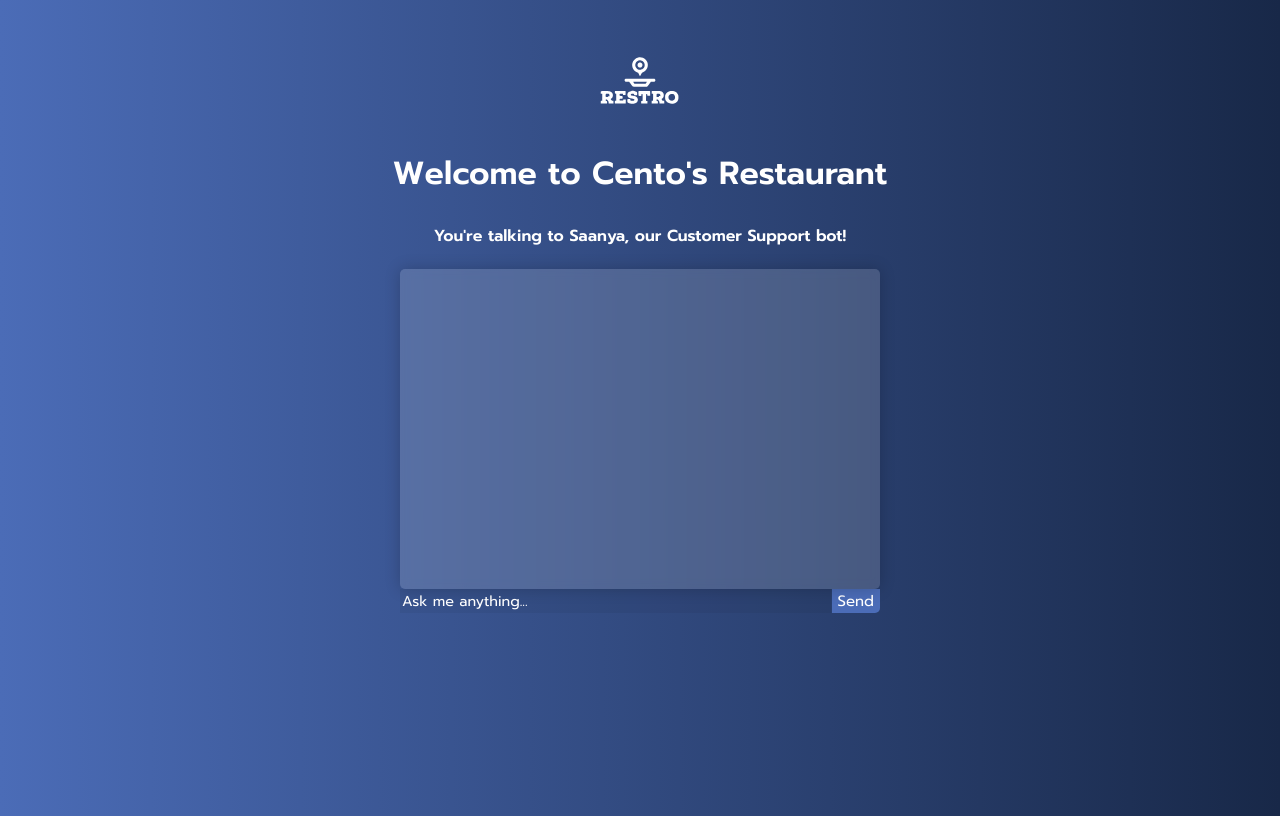
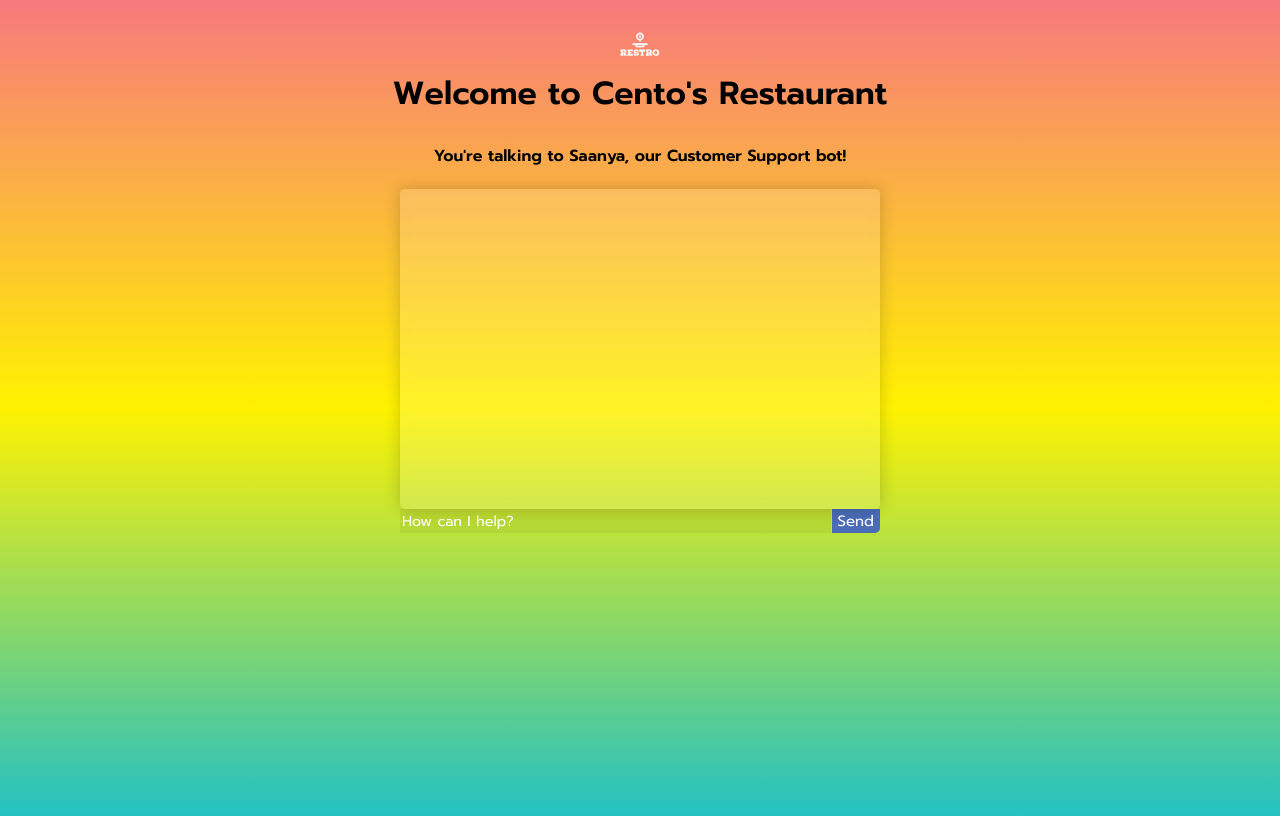
Before and after one commit to preethamcoder/Restaurant-bot, a Flask app: page / in a window 1280 px wide. Run offline with Flask 2, Linux system fonts and the light colour scheme; parts of the project's set-up code (start-up, migrations or seed data) failed here and were passed over; some libraries are stand-ins or nearby versions.

Commit message:
Update index.html

```diff
--- a/templates/index.html
+++ b/templates/index.html
@@ -1,6 +1,6 @@
 <!DOCTYPE html>
 <html>
-  <title>Restaurant Chatbot</title>
+  <title>Cento Chatbot</title>
   <head>
     <link rel="icon" href="" />
     <link rel="preconnect" href="https://fonts.googleapis.com">
@@ -13,7 +13,7 @@
         scroll-behavior: smooth;
       }
       body {
-        background: linear-gradient(to right, #4b6cb7, #182848);
+        background: linear-gradient(#f7797d, #FFF200, #22c1c3);
         background-size: cover;
 
         height: 100vh;
@@ -32,18 +32,18 @@
       }
 
       .page-header .image {
-        height: 160px;
+        height: 80px;
         margin-bottom: -50px;
       }
 
       .page-header h2 {
-        color: white;
+        color: black;
         font-size: 2rem;
         font-family: "Prompt", sans-serif;
       }
 
       .page-header h4 {
-        color: white;
+        color: black;
         font-size: 1rem;
         font-family: "Prompt", sans-serif;
         font-size: 200;
@@ -260,7 +260,7 @@
       } */
     </style>
   </head>
-  <body background="{{ url_for('static', filename='images/slider.jpg') }}">
+  <body>
     <div class="page-container">
 
       <div class="page-header">
@@ -280,7 +280,6 @@
               placeholder="Alright, wassup?"
               class="input"
             />
-
             <div class="button-container">
               <button class="button-1">Send</button>
             </div>
@@ -298,7 +297,7 @@
                 id="nameInput"
                 type="text"
                 name="msg"
-                placeholder="Ask me anything..."
+                placeholder="How can I help?"
                 class="input"
               />
             </div>
@@ -328,7 +327,7 @@
             $.get("/get", { msg: rawText }).done(function (data) {
               var botHtml =
                 '<p class="botText"><span><b>' +
-                "Restrobot : " +
+                "Saanya : " +
                 "</b>" +
                 data +
                 "</span></p>";
```
